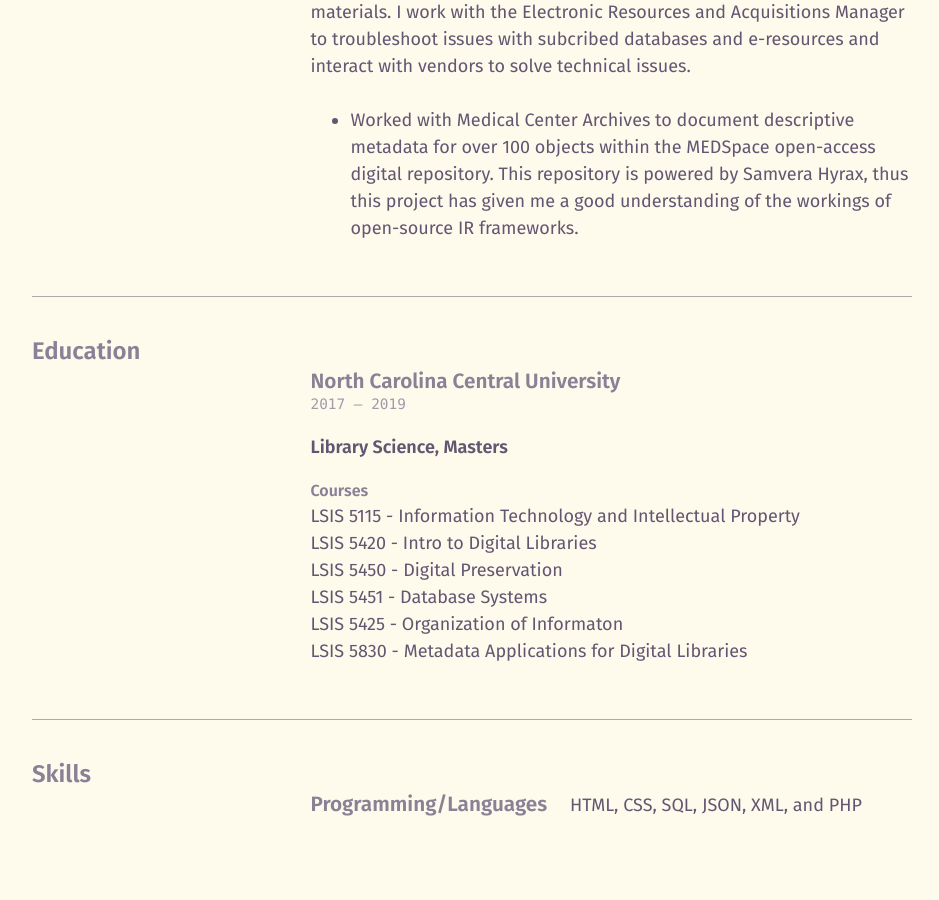
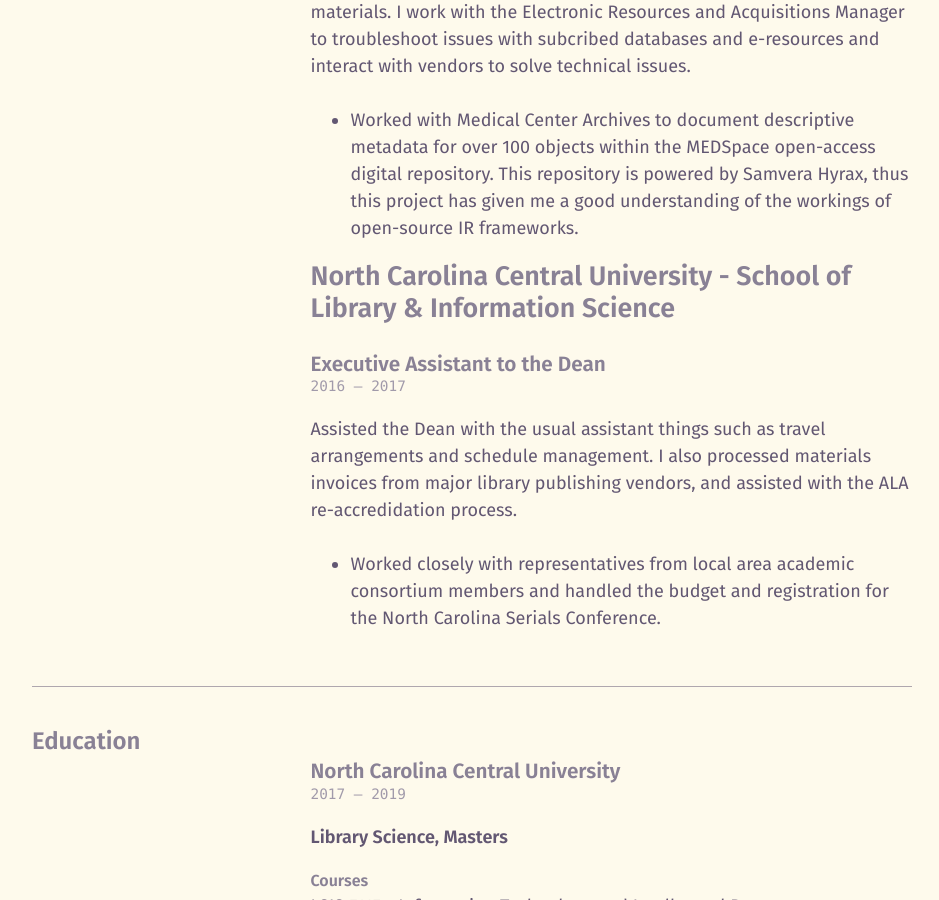
Before and after one commit to hello-yall/hello-yall.github.io, a Jekyll site: the page built from resume.md, in a window 1280 px wide and 900 px high, scrolled down 1114 px. Shown: the whole window, without its empty margins (40-979 px from the left). Built offline with Jekyll 4.4.1, drawn with Linux system fonts in a browser that asks for light colours.

Commit message:
Update cv.json

```diff
--- a/_data/cv.json
+++ b/_data/cv.json
@@ -5,13 +5,13 @@
       "email":"keonbai@gmail.com",
       "website":"https://hello-yall.github.io",
       "summary":"This resume highlights an overview of current projects and positions. For a full list of my work history, feel free to download a PDF of my resume.",
-      "location":{
+      "location": {
          "city":"Durham",
          "countryCode":"US",
-         "region":"North Carolina"
-      },
+         "region":"North Carolina"}
    },
-   "work":[{
+   "work":[
+         {
          "company":"Duke University - Medical Center Library & Archives",
          "position":"User Services and Technical Services Assistant (Senior Library Assistant",
          "startDate":"2017",
@@ -20,7 +20,18 @@
          "highlights":[
             "Worked with Medical Center Archives to document descriptive metadata for over 100 objects within the MEDSpace open-access digital repository. This repository is powered by Samvera Hyrax, thus this project has given me a good understanding of the workings of open-source IR frameworks."
          ]
-      }],
+      },
+{
+         "company":"North Carolina Central University - School of Library & Information Science",
+         "position":"Executive Assistant to the Dean",
+         "startDate":"2016",
+         "endDate":"2017",
+         "summary":"Assisted the Dean with the usual assistant things such as travel arrangements and schedule management. I also processed materials invoices from major library publishing vendors, and assisted with the ALA re-accredidation process.",
+         "highlights":[
+            "Worked closely with representatives from local area academic consortium members and handled the budget and registration for the North Carolina Serials Conference."
+         ]
+      }
+],
    "education":[{
          "institution":"North Carolina Central University",
          "area":"Library Science",
@@ -47,5 +58,5 @@
             "PHP"
 
          ]
-      }],
+      }]
 }
```
